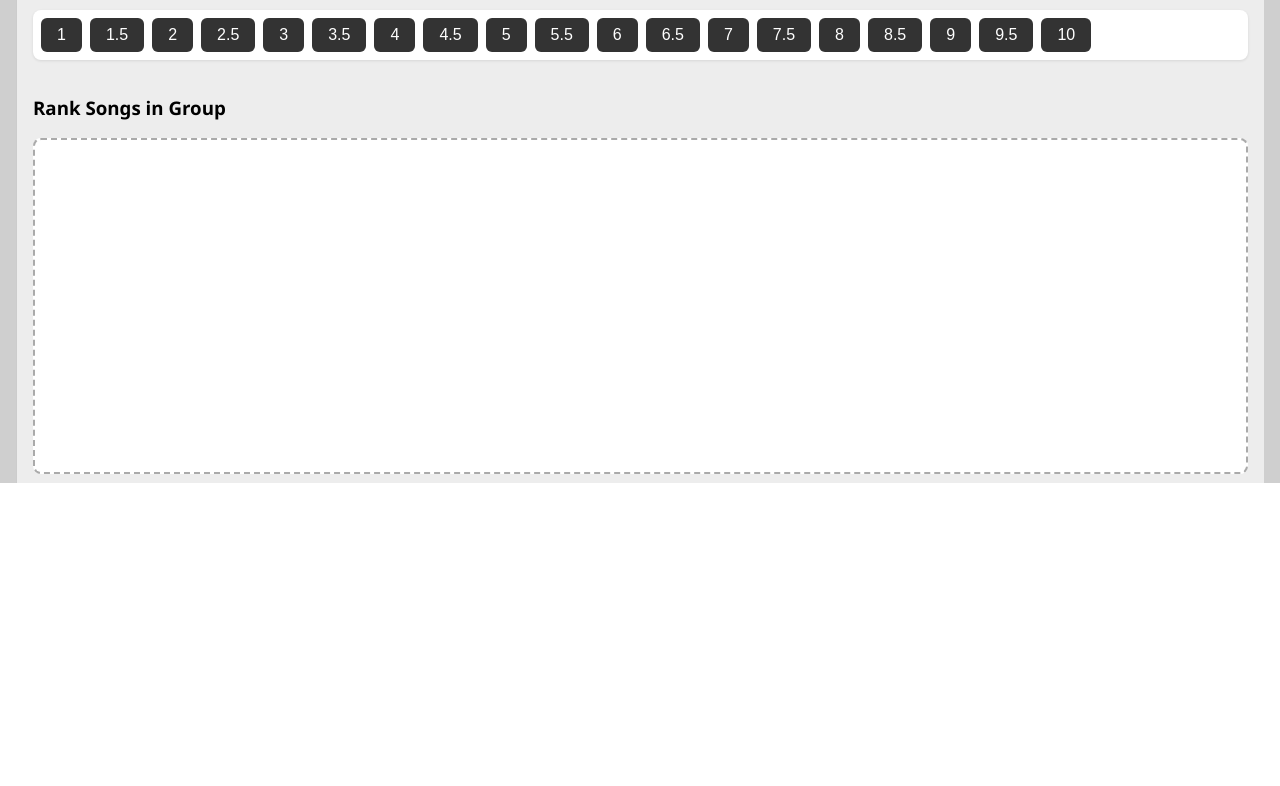
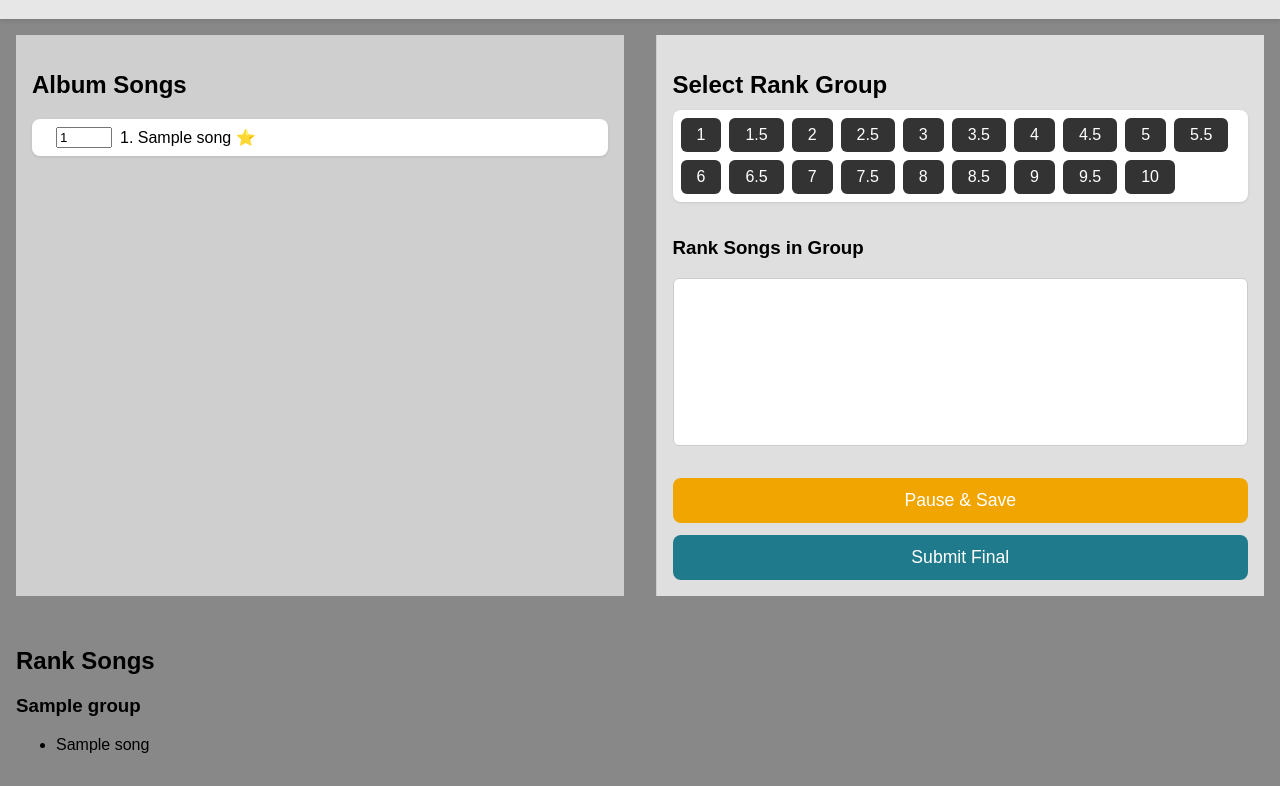
Before and after one commit to Cohen234/Album_Rater, a Flask app: template templates/album.html in a window 1280 px wide. Shown: the part 317-1103 px from the top of the page. Before the commit the page ends 800 px from the top, so only its background shows below. Run offline with Flask 3, Linux system fonts and the light colour scheme; the template is opened without the code that fills it: most values are stand-ins (such as "Sample title", 1, 10 or a date in 2020).

Commit message:
Fixed song ranking

```diff
--- a/app.py
+++ b/app.py
@@ -395,7 +395,7 @@ def view_album():
             "songs":           songs,
             "album_cover_url": album_cover_url
         },
-        bg_color=bg_color
+        bg_color=bg_color, album_name=album_name,album_art=album_cover_url
     )
 
 @app.route("/finalize_rankings", methods=["POST"])
--- a/templates/album.html
+++ b/templates/album.html
@@ -169,65 +169,68 @@
     }
   </style>
 </head>
-<body>
+<body style="background-color: {{ bg_color }}; font-family: sans-serif;">
 
-  <div class="header-container">
-    <div class="album-art-container">
-      <img src="{{ album.album_cover_url }}" alt="{{ album.album_name }} cover" class="album-art">
+  <div class="header-container" style="display: flex; align-items: center; padding: 1rem;">
+    <div class="album-art-container" style="margin-right: 1rem;">
+      <img src="{{ album_art }}" alt="Album cover" class="w-24 h-24 rounded shadow-lg" />
     </div>
     <div class="album-info">
-      <h1>{{ album.album_name }}</h1>
+      <h1 class="text-3xl font-bold">{{ album_name }}</h1>
     </div>
   </div>
 
-  <!-- One single form wrapping both panels -->
-  <form action="{{ url_for('submit_rankings') }}" method="post" class="main-content">
-    <!-- Left Panel: Show all tracks + preliminary‐rank inputs -->
-    <div class="left-panel">
+  <!-- Wrap both panels in a side-by-side flex container -->
+  <form action="{{ url_for('submit_rankings') }}" method="post" style="display: flex; gap: 2rem; padding: 1rem;">
+
+    <!-- 🟩 Left: Album Songs -->
+    <div class="left-panel" style="flex: 1;">
       <h2>Album Songs</h2>
       <div id="trackList">
         {% for song in album.songs %}
-      <div class="track-item" draggable="true" data-song="{{ song.song_name }}">
-        <span>
-          {{ loop.index }}. {{ song.song_name }}
-          {% for _ in range(song.get("rank_count", 0)) %}
-          ⭐
-          {% endfor %}
-          • Avg: {{ song.get("avg_rank", "N/A") }}
-          • Last: {{ song.get("latest_rank_date", "N/A") }}
-          {% if song.already_ranked %}
-            <span style="color: green; font-weight: bold;">✓</span>
-          {% endif %}
-        </span>
+          <div class="track-item" draggable="true" data-song="{{ song.song_name }}" style="display: flex; align-items: center; justify-content: start; margin-bottom: 0.5rem;">
             <input class="track-rank-input"
                    type="number"
                    name="prelim_rank_{{ song.song_name }}"
                    min="0.5"
                    max="10"
                    step="0.5"
-               value="{{ song.prelim_rank }}">
+                   value="{{ song.prelim_rank }}"
+                   style="width: 3rem; margin-right: 0.5rem;" />
+            <span>
+              {{ loop.index }}. {{ song["name"] }}
+              {% for _ in range(song.get("rank_count", 0)) %}
+              ⭐
+              {% endfor %}
+              {% if song.already_ranked %}
+                <span style="color: green; font-weight: bold;">✓</span>
+              {% endif %}
+            </span>
           </div>
         {% endfor %}
       </div>
-  <div class="right-panel">
+    </div>
+
+    <!-- 🟦 Right: Ranking System -->
+    <div class="right-panel" style="flex: 1;">
       <h2 style="margin-bottom: 0.2rem;">Select Rank Group</h2>
-    <div class="rank-buttons">
+      <div class="rank-buttons" style="display: flex; flex-wrap: wrap; gap: 0.5rem; margin-bottom: 1rem;">
         {% for rank in [1,1.5,2,2.5,3,3.5,4,4.5,5,5.5,6,6.5,7,7.5,8,8.5,9,9.5,10] %}
           <button type="button" onclick="selectRankGroup({{ rank }})">{{ rank }}</button>
         {% endfor %}
       </div>
 
       <h3>Rank Songs in Group</h3>
-    <div class="ranked-list" id="rankedList"></div>
+      <div class="ranked-list" id="rankedList" style="min-height: 150px; border: 1px solid #ccc; padding: 0.5rem; background: #fff; border-radius: 6px;"></div>
 
-    <!-- Hidden fields to pass along album/artist & chosen data -->
+      <!-- Hidden data -->
       <input type="hidden" name="album_name" value="{{ album.album_name }}" />
       <input type="hidden" name="artist_name" value="{{ album.artist_name }}" />
       <input type="hidden" name="selected_rank" id="selected_rank" value="" />
       <input type="hidden" name="ranking_data" id="ranking_data" value="[]" />
 
       <!-- Submit Buttons -->
-    <div class="submit-container">
+      <div class="submit-container" style="margin-top: 1rem;">
         <button type="submit" name="status" value="paused" class="submit-btn pause">
           Pause &amp; Save
         </button>
@@ -236,27 +239,25 @@
         </button>
       </div>
     </div>
+  </form>
 
-  <div class="grouped-rankings">
+  <!-- ⬇️ Optional: Grouped Rankings Below Panels -->
+  <div class="grouped-rankings" style="padding: 1rem;">
     <h2>Rank Songs</h2>
-
     {% for group, songs in rank_groups.items() %}
-      <div class="rank-group" data-rank="{{ group }}">
+      <div class="rank-group" data-rank="{{ group }}" style="margin-bottom: 1rem;">
         <h3>{{ group }}</h3>
         <ul class="rank-list" data-rank="{{ group }}">
           {% for song in songs %}
             <li class="rank-song" data-song-id="{{ song.id }}">
               {{ song.name }}
-              {% if song.already_ranked %}
-                ✅
-              {% endif %}
+              {% if song.already_ranked %} ✅ {% endif %}
             </li>
           {% endfor %}
         </ul>
       </div>
     {% endfor %}
 
-    <!-- Optional: queue of unranked songs -->
     {% if rank_groups.get("?") %}
       <div id="unranked-songs">
         <h3>Unranked Songs</h3>
@@ -270,7 +271,7 @@
       </div>
     {% endif %}
   </div>
-  </form>
+
   <script>
     let draggedItem = null;
     let currentRank = null;
```
Lines whose indentation alone changed are shown as unchanged.
